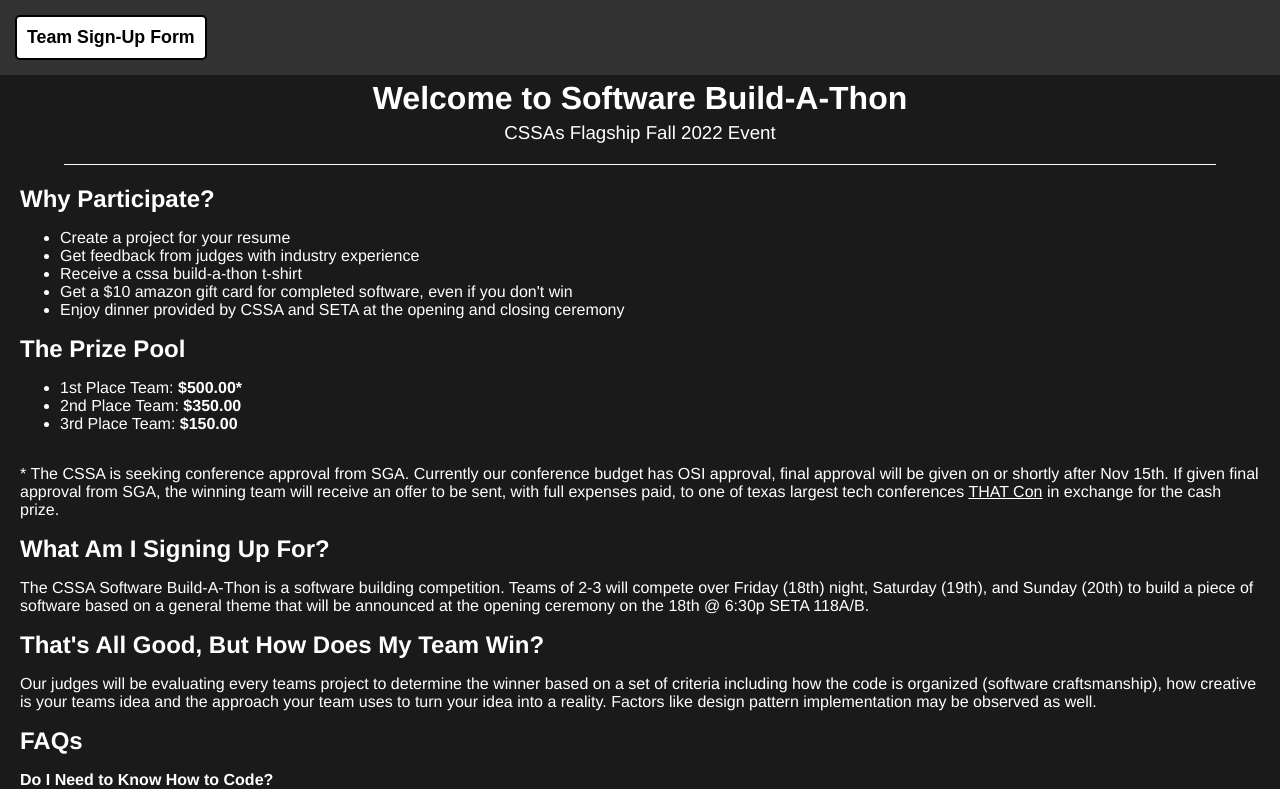
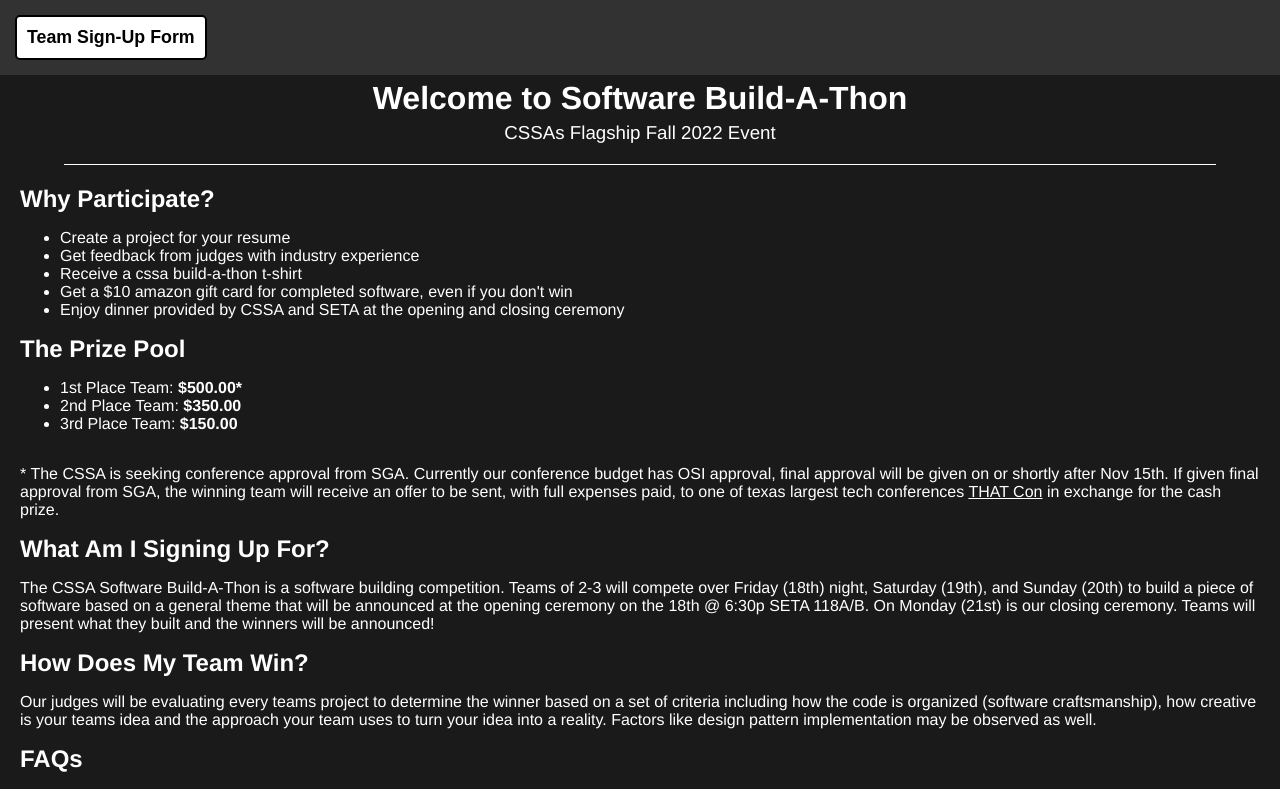
Before and after one commit to Yonava/CSSA-Build-A-Thon-2022, a Vue app: page / in a window 1280 px wide. Shown: the top 789 px of the page. Built offline with nearby package versions, Linux system fonts and the light colour scheme.

Commit message:
added closing ceremony to desc. fixed error with sticky h2

```diff
--- a/src/App.vue
+++ b/src/App.vue
@@ -52,9 +52,10 @@
         The CSSA Software Build-A-Thon is a software building competition.
         Teams of 2-3 will compete over Friday (18th) night, Saturday (19th), and Sunday (20th)
         to build a piece of software based on a general theme that will be announced at
-        the opening ceremony on the 18th @ 6:30p SETA 118A/B.
+        the opening ceremony on the 18th @ 6:30p SETA 118A/B. On Monday (21st) is our closing
+        ceremony. Teams will present what they built and the winners will be announced!
       </p>
-      <h2 class="info-heading">That's All Good, But How Does My Team Win?</h2>
+      <h2 class="info-heading">How Does My Team Win?</h2>
       <p>
         Our judges will be evaluating every teams project
         to determine the winner based on a set of criteria including
```
Also changed, not shown: 5 other files (tests, documents, lock files or other folders).
